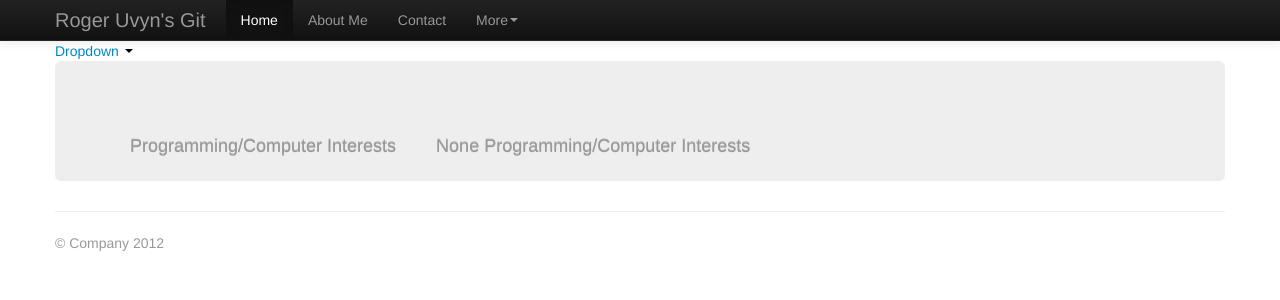
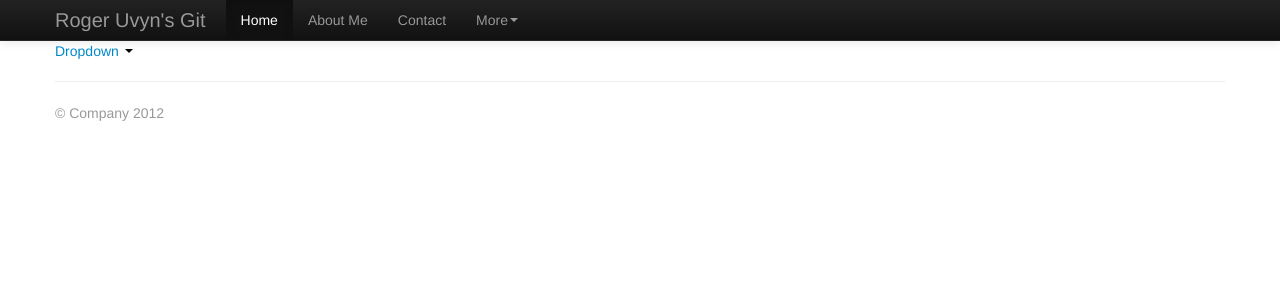
Before and after one commit to RogerUvyn/rogeruvyn.github.com, a Jekyll site: the page built from personal/interests2.markdown, in a window 1280 px wide. Shown: the top 300 px of the page. Built offline with Jekyll 4.4.1, drawn with Linux system fonts in a browser that asks for light colours; Markdown is read by kramdown in place of the engine named in the settings.

Commit message:
Rel 1.60
Rel 1.60

```diff
--- a/personal/interests2.markdown
+++ b/personal/interests2.markdown
@@ -11,75 +11,3 @@ layout: default
     ...
   </ul>
 </div>
-
-
-<div class="hero-unit">
-   <ul class="nav" tabindex="-2">
-    <li class="dropdown">
-          <a href="#" class="dropdown-toggle" data-toggle="dropdown">Programming/Computer Interests</a>
-          <ul class="dropdown-menu">
-                <li class="nav-header">Web Programming</li>
-                <li><a href="https://github.com/">GitHub Social Coding</a></li>
-                      <li class="dropdown-submenu">
-                        <a tabindex="-1" href="#">Responsive Design</a>
-                            <ul class="dropdown-menu">
-                              <li><a href="http://twitter.github.com/bootstrap/">Boot Strap</a></li>
-                              <li><a href="http://jekyllrb.com/">Jekyll</a></li>
-                              <li><a href="http://maruku.rubyforge.org/index.html">maruku</a></li>
-                            </ul>
-                      </li>
-                <li><a href="http://www.w3schools.com/html/html5_intro.asp">HTML 5 at w3 School</a></li>
-                <li><a href="http://drupal.org/">Drupal</a></li>
-
-
-        </ul>
-    </li>
-  </ul>
-
-  <ul class="nav" tabindex="-2">
-    <li class="dropdown">
-          <a href="#" class="dropdown-toggle" data-toggle="dropdown">None Programming/Computer Interests</a>
-          <ul class="dropdown-menu">
-                <li class="nav-header">Automotive</li>
-                      <li class="dropdown-submenu">
-                        <a tabindex="-1" href="#">Automotive Racing</a>
-                            <ul class="dropdown-menu">
-                              <li><a href="http://www.nhra.com/">NHRA</a></li>
-                              <li><a href="http://www.nascar.com/">NASCAR</a></li>
-                              <li><a href="http://www.nascar.com/">NASCAR</a></li>
-                              <li><a href="http://www.lebanonvalley.com/">Lebanon Valley Racing</a></li>
-                              <li><a href="http://fondaspeedway.net/">Fonda Speedway</a></li>
-                            </ul>
-                      </li>
-                <li><a href="http://en.wikipedia.org/wiki/Automotive_restoration">Automotive Restoration</a></li>
-                <li><a href="http://en.wikipedia.org/wiki/Muscle_car">Muscle Cars</a></li>
-              <li class="divider"></li>
-                <li class="nav-header">RC Hobbies</li>
-                    <li><a href="http://www.modelaircraft.org/">RC Planes AMA</a></li>
-                    <li><a href="http://www.rccaraction.com/">RC Cars</a></li>
-            <li class="divider"></li>
-            <li class="nav-header">My Art Interessts</li>
-                  <li class="dropdown-submenu">
-                      <a tabindex="-1" href="#">Oil Paintings</a>
-                            <ul class="dropdown-menu">
-                                <li class="nav-header">View Individually</li>
-                                <li><a href="../assets/mypics/fruitbasket.jpg">My First Oil Painting</a></li>
-                                <li><a href="../assets/mypics/treesunset.jpg">Tree at Sunset</a></li>
-                                <li><a href="../assets/mypics/jesrabbit.jpg">Jessica Rabbit</a></li>
-                                <li><a href="../assets/mypics/swirl.jpg">Modern Art</a></li>
-                                <li><a href="../assets/mypics/treeweep.jpg">Fantasy Tree</a></li>
-                                <li><a href="../assets/mypics/angel.jpg">Angel</a></li>
-                                <li><a href="../assets/mypics/fright.jpg">Dark Art</a></li>
-                                <li class="divider"></li>
-                                <li><a href="paintings.html">View All Paintings</a></li>
-                            </ul>
-                      </li>
-          <li class="divider"></li>
-            <li class="nav-header">Favorite Links</li>
-              <li><a href="http://dx.com/">Cool Gadgets for cheep</a></li>
-              <li><a href="http://www.nitroplanes.com/">Nitro Planes</a></li>
-              <li><a href="http://www.storagetreasures.com/">Find a Local Storage Auction</a></li>
-        </ul>
-    </li>
-  </ul>
-</div>
```
